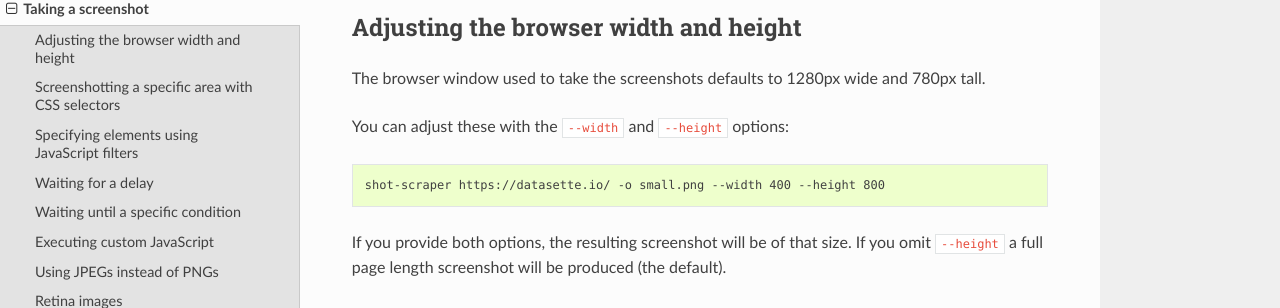
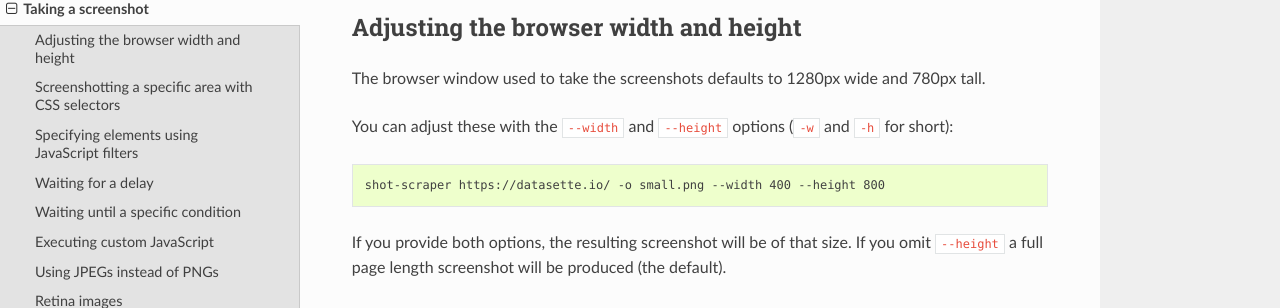
Before and after one commit to simonw/shot-scraper, a Sphinx documentation site: the page built from docs/screenshots.md, in a window 1280 px wide and 900 px high, scrolled down 544 px. Shown: the part 141-449 px from the top of the window. Built offline with Sphinx 7.4.7 and the Read the Docs theme 2.0.0, drawn with Linux system fonts in a browser that asks for light colours.

Commit message:
-w and -h for short

```diff
--- a/docs/screenshots.md
+++ b/docs/screenshots.md
@@ -24,7 +24,7 @@ If you omit the protocol `http://` will be added automatically, and any redirect
 
 The browser window used to take the screenshots defaults to 1280px wide and 780px tall.
 
-You can adjust these with the `--width` and `--height` options:
+You can adjust these with the `--width` and `--height` options (`-w` and `-h` for short):
 
     shot-scraper https://datasette.io/ -o small.png --width 400 --height 800
 
```
